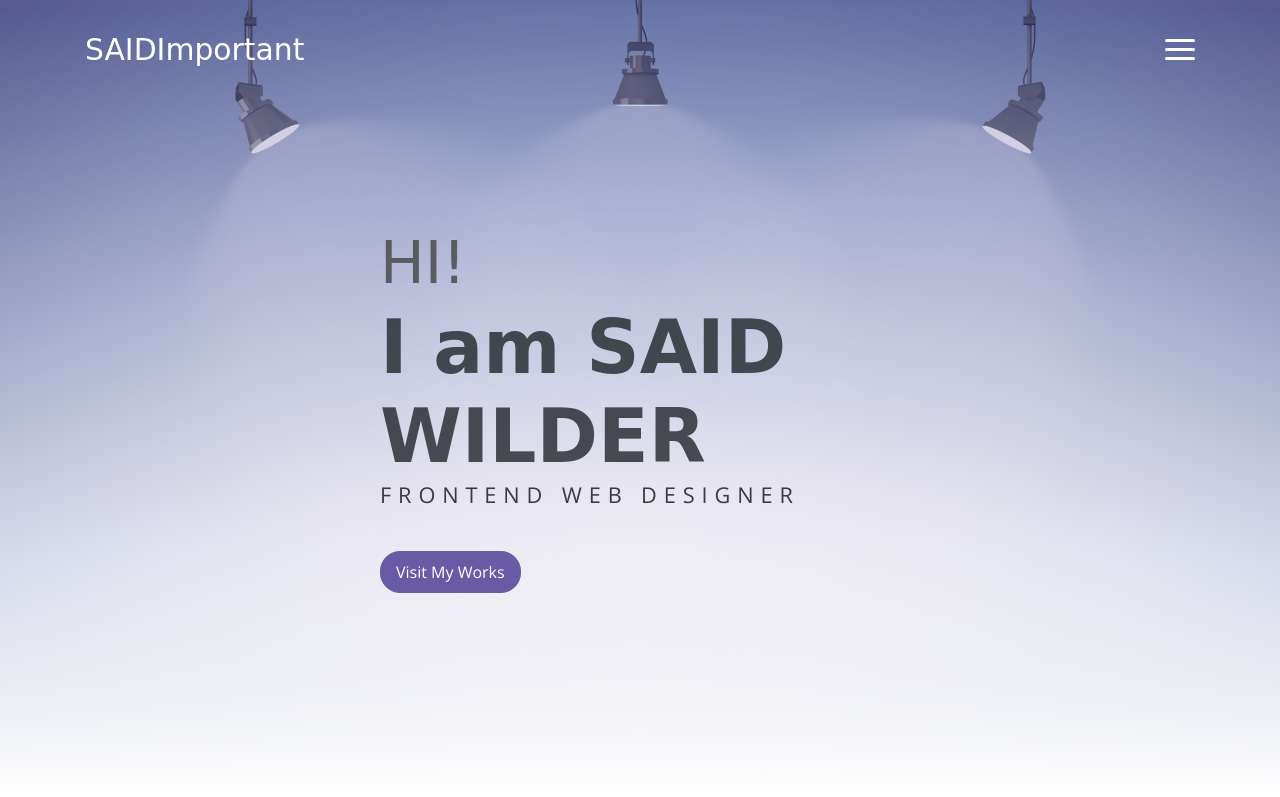
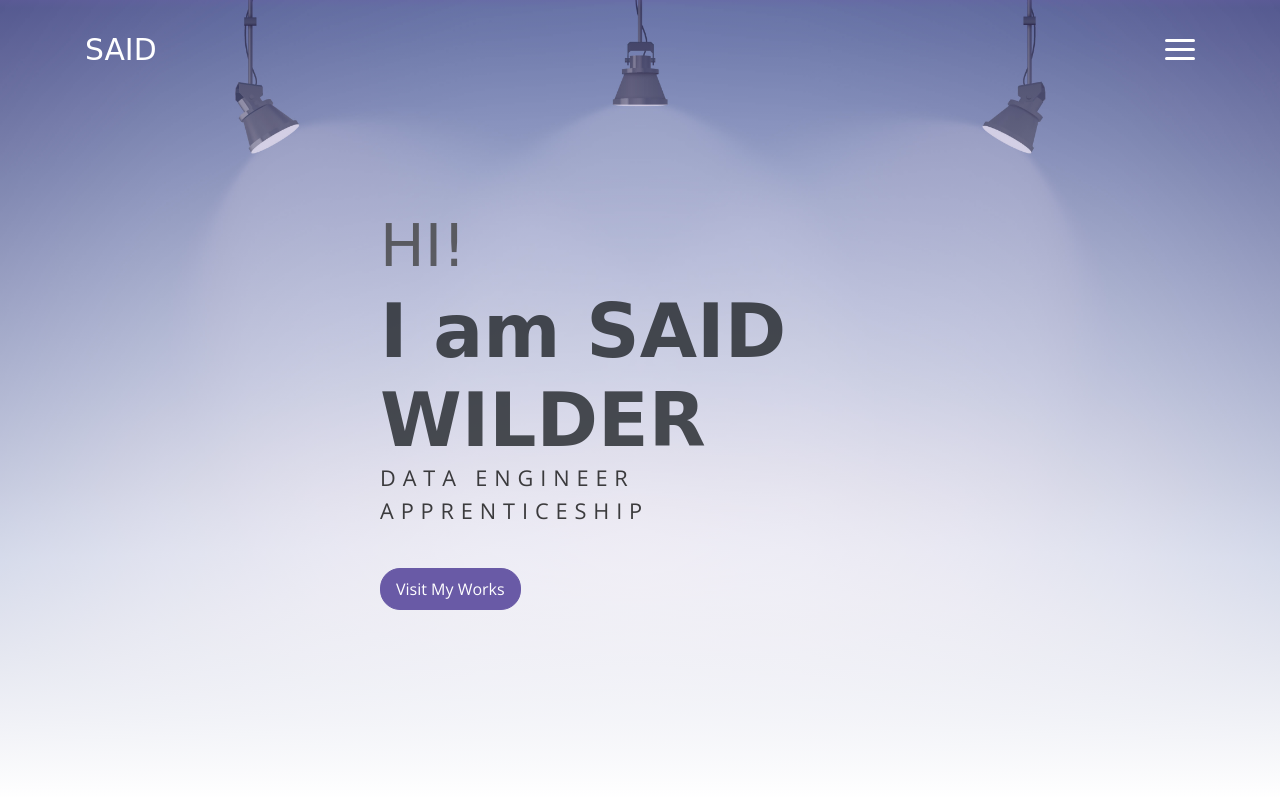
Before and after one commit to selhabti/selhabti.github.io, a plain HTML site: page index.html in a window 1280 px wide. Shown: the top 797 px of the page. Drawn offline with nearby package versions, Linux system fonts and the light colour scheme; a web font is replaced by a local one.

Commit message:
Update index.html

```diff
--- a/index.html
+++ b/index.html
@@ -16,7 +16,7 @@
     <!-- Page Navbar -->
     <nav class="custom-navbar" data-spy="affix" data-offset-top="20">
         <div class="container">
-            <a class="logo" href="#">SAID<span class="note">Important</span></a>
+            <a class="logo" href="#" class="note">SAID</a>
             <ul class="nav">
                 <li class="item">
                     <a class="link" href="#home">Home</a>
@@ -56,7 +56,7 @@
                 <span class="up">HI!</span>
                 <span class="down">I am SAID WILDER</span>
             </h1>
-            <p class="header-subtitle">FRONTEND WEB DESIGNER</p>
+            <p class="header-subtitle">DATA ENGINEER APPRENTICESHIP</p>
 
             <button class="btn btn-primary">Visit My Works</button>
         </div>
```
